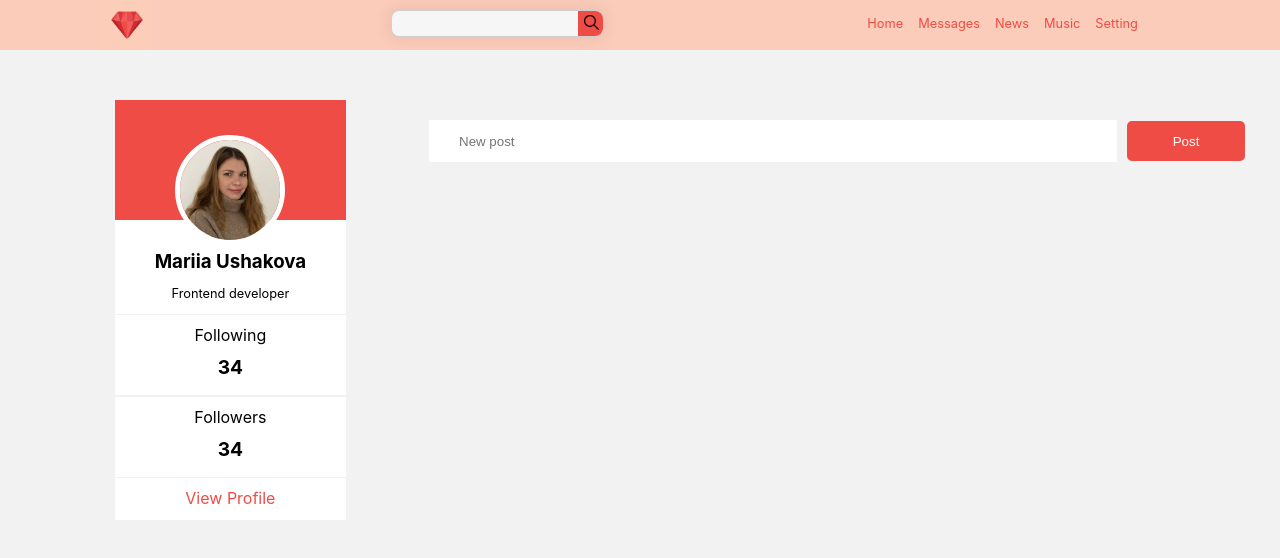
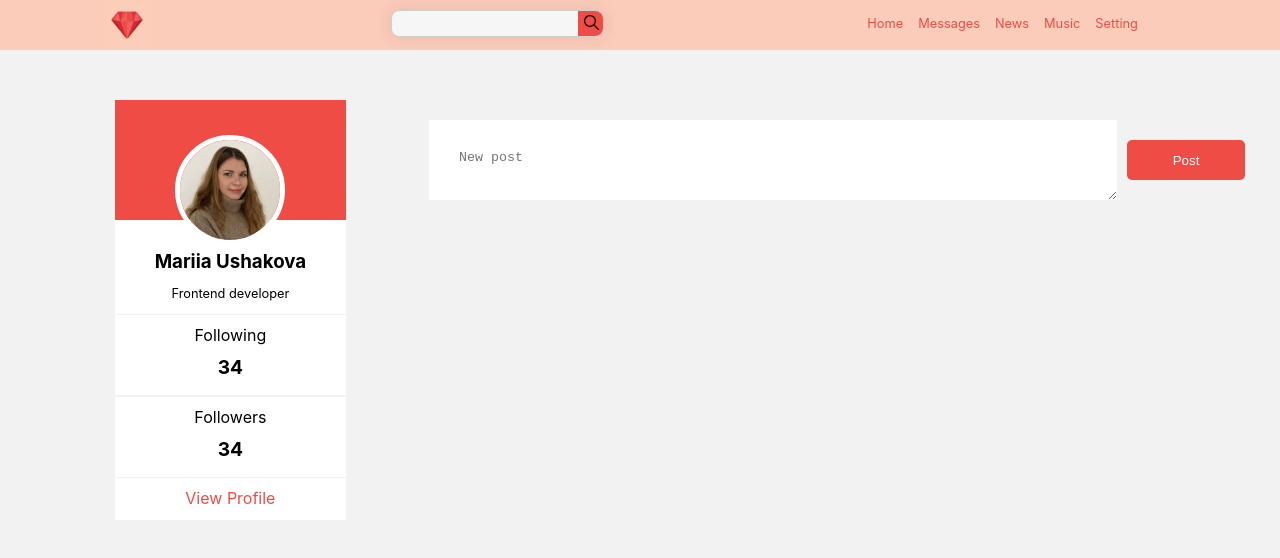
Before and after one commit to Mariia22/SocialNetworkReact, a React (Create React App) app: page / in a window 1280 px wide. Shown: the top 558 px of the page. Built offline with nearby package versions, Linux system fonts and the light colour scheme.

Commit message:
-change input to textarea

```diff
--- a/src/components/Post/Post.jsx
+++ b/src/components/Post/Post.jsx
@@ -4,7 +4,7 @@ const Post = () => {
     return (
         <div className={style.appPost}>
             <form action='#' method='post'>
-                <input type='text' className={style.appPostInput} placeholder='New post'></input>
+                <textarea className={style.appPostInput} placeholder='New post'></textarea>
                 <button className={style.appPostButton}>Post</button>
             </form>
         </div>
--- a/src/components/Post/Post.module.css
+++ b/src/components/Post/Post.module.css
@@ -10,7 +10,7 @@
    height: 40px;
    border: none;
    margin: 10px;
-   padding: 1px 10px 1px 30px;
+   padding: 30px 10px 10px 30px;
   }
 
 .appPostButton{
```
